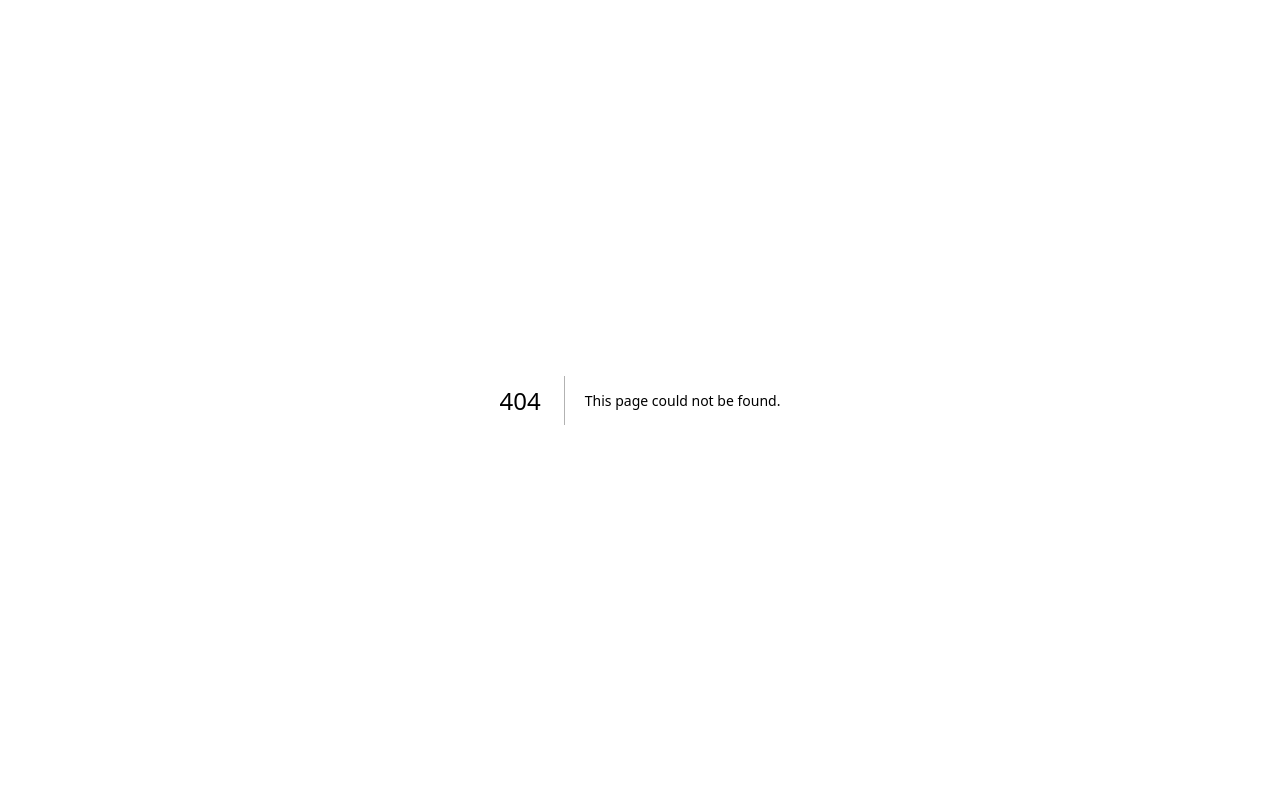
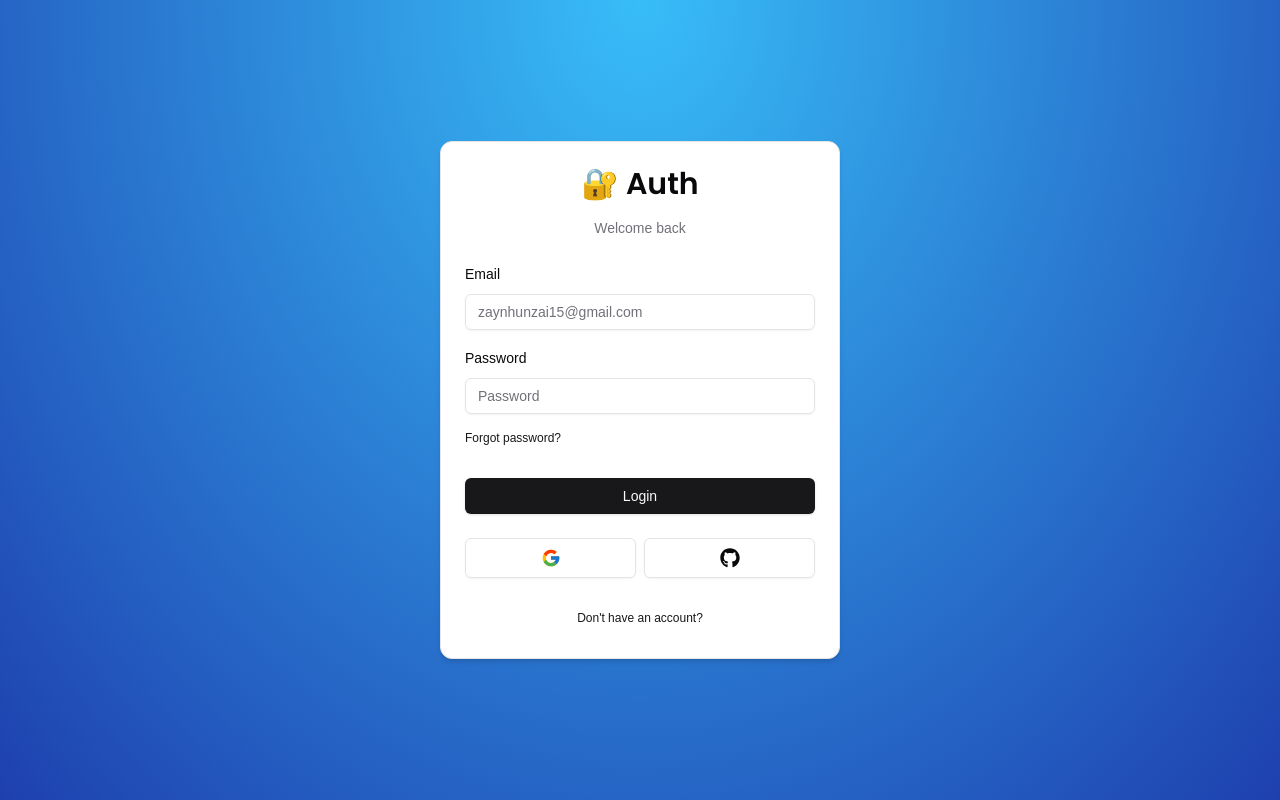
Before and after one commit to code-with-zain-hunzai/auth-2Fa, a Next.js app: page /auth/new-password in a window 1280 px wide. Before the commit this address had no page. Built offline with nearby package versions, Linux system fonts and the light colour scheme; no server answers.

Commit message:
work on new forgot function

```diff
--- a/actions/reset.ts
+++ b/actions/reset.ts
@@ -19,7 +19,7 @@ export const reset = async (values: z.infer<typeof ResetSchema>) => {
     const existingUser = await getUserByEmail(email);
 
     if (!existingUser) {
-        return { Error: "Email not found!" }
+        return { error: "Email not found!" }
     }
 
     const passwordResetToken = await generatePasswordResetToken(email);
@@ -28,6 +28,5 @@ export const reset = async (values: z.infer<typeof ResetSchema>) => {
         passwordResetToken.token
     )
 
-
-    return { success: "Reset email sent!" }
+    return { success: "Reset email sent!" };
 }
--- a/routes.ts
+++ b/routes.ts
@@ -17,7 +17,8 @@ export const authRoutes = [
     "/auth/login",
     "/auth/register",
     "/auth/error",
-    "/auth/reset"
+    "/auth/reset",
+    "/auth/new-password"
 ];
 
 /**
--- /dev/null
+++ b/src/app/auth/new-password/page.tsx
@@ -0,0 +1,12 @@
+import ForgetForm from "@/components/auth/forgot-form"
+
+
+const NewPasswordPage = () => {
+  return (
+    <div>
+      <ForgetForm/>
+    </div>
+  )
+}
+
+export default NewPasswordPage
--- /dev/null
+++ b/src/components/auth/forgot-form.tsx
@@ -0,0 +1,114 @@
+"use client";
+import * as z from "zod";
+import { useForm } from "react-hook-form";
+import { zodResolver } from "@hookform/resolvers/zod"
+import Link from "next/link";;
+import { useSearchParams } from "next/navigation";
+import { CardWrapper } from './card-wrapper';
+import { LoginSchema } from "../../../schemas";
+import {
+    Form,
+    FormControl,
+    FormField,
+    FormItem,
+    FormLabel,
+    FormMessage,
+} from "@/components/ui/form";
+import { Input } from "@/components/ui/input";
+import { Button } from "@/components/ui/button";
+import { FormError } from "@/components/form-error";
+import { FormSuccess } from "@/components/form-success";
+import { Login } from "../../../actions/login";
+import { useState, useTransition } from "react";
+
+
+const ForgetForm = () => {
+    const searchParams = useSearchParams();
+    const urlError = searchParams.get("error") === "OAuthAccountNotLinked" ? "Email already in use with different provider!" : "";
+    const [error, setError] = useState<string | undefined>("")
+    const [success, setSuccess] = useState<string | undefined>("")
+    const [isPending, startTransition] = useTransition()
+
+    const form = useForm<z.infer<typeof LoginSchema>>({
+        resolver: zodResolver(LoginSchema),
+        defaultValues: {
+            email: "",
+            password: "",
+        },
+    });
+
+    const onSubmit = (values: z.infer<typeof LoginSchema>) => {
+        setError("");
+        setSuccess("");
+
+        startTransition(() => {
+            Login(values)
+                .then((data) => {
+                    setError(data?.error);
+                    setSuccess(data?.success);
+                })
+        })
+    }
+
+    return (
+        <CardWrapper
+            headerLabel="Welcome back"
+            backButtonLabel="Don't have an account?"
+            backButtonHref='/auth/register'
+            showSocial
+        >
+            <Form {...form}>
+                <form onSubmit={form.handleSubmit(onSubmit)} className="space-y-6">
+                    <div className="space-y-4">
+                        <FormField
+                            control={form.control}
+                            name="email"
+                            render={({ field }) => (
+                                <FormItem>
+                                    <FormLabel>Email</FormLabel>
+                                    <FormControl>
+                                        <Input {...field} placeholder="zaynhunzai15@gmail.com" />
+                                    </FormControl>
+                                    <FormMessage />
+                                </FormItem>
+                            )}
+                        />
+                        <FormField
+                            control={form.control}
+                            name="password"
+                            render={({ field }) => (
+                                <FormItem>
+                                    <FormLabel>Password</FormLabel>
+                                    <FormControl>
+                                        <Input {...field}
+                                            type="password"
+                                            placeholder="Password" />
+                                    </FormControl>
+                                    <Button
+                                        size="sm"
+                                        variant="link"
+                                        asChild
+                                        className="px-0 font-normal">
+                                        <Link href="/auth/reset">
+                                            Forgot password?
+                                        </Link>
+                                    </Button>
+                                    <FormMessage />
+                                </FormItem>
+                            )}
+                        />
+                    </div>
+                    <FormError message={error || urlError} />
+                    <FormSuccess message={success} />
+                    <Button
+                        disabled={isPending}
+                        type="submit"
+                        className="w-full">
+                        Login</Button>
+                </form>
+            </Form>
+        </CardWrapper>
+    );
+};
+
+export default ForgetForm;
--- a/src/components/auth/reset-form.tsx
+++ b/src/components/auth/reset-form.tsx
@@ -36,20 +36,16 @@ const ResetForm = () => {
     setSuccess("");
 
     startTransition(() => {
-      reset(values)
-        .then((data) => {
-          if (data?.error) {
-            setError(data.error); // Set error if it exists
-          }
-          if (data?.success) {
-            setSuccess(data.success); // Set success if email is sent
-          }
-        })
-        .catch(() => {
-          setError("An unexpected error occurred."); // Catch any other error
-        });
-    });
-  };
+        reset(values)
+            .then((data) => {
+                if (data?.error) {
+                    setError(data.error);
+                } else {
+                    setSuccess(data.success);
+                }
+            })
+    })
+}
 
   return (
     <CardWrapper
```
